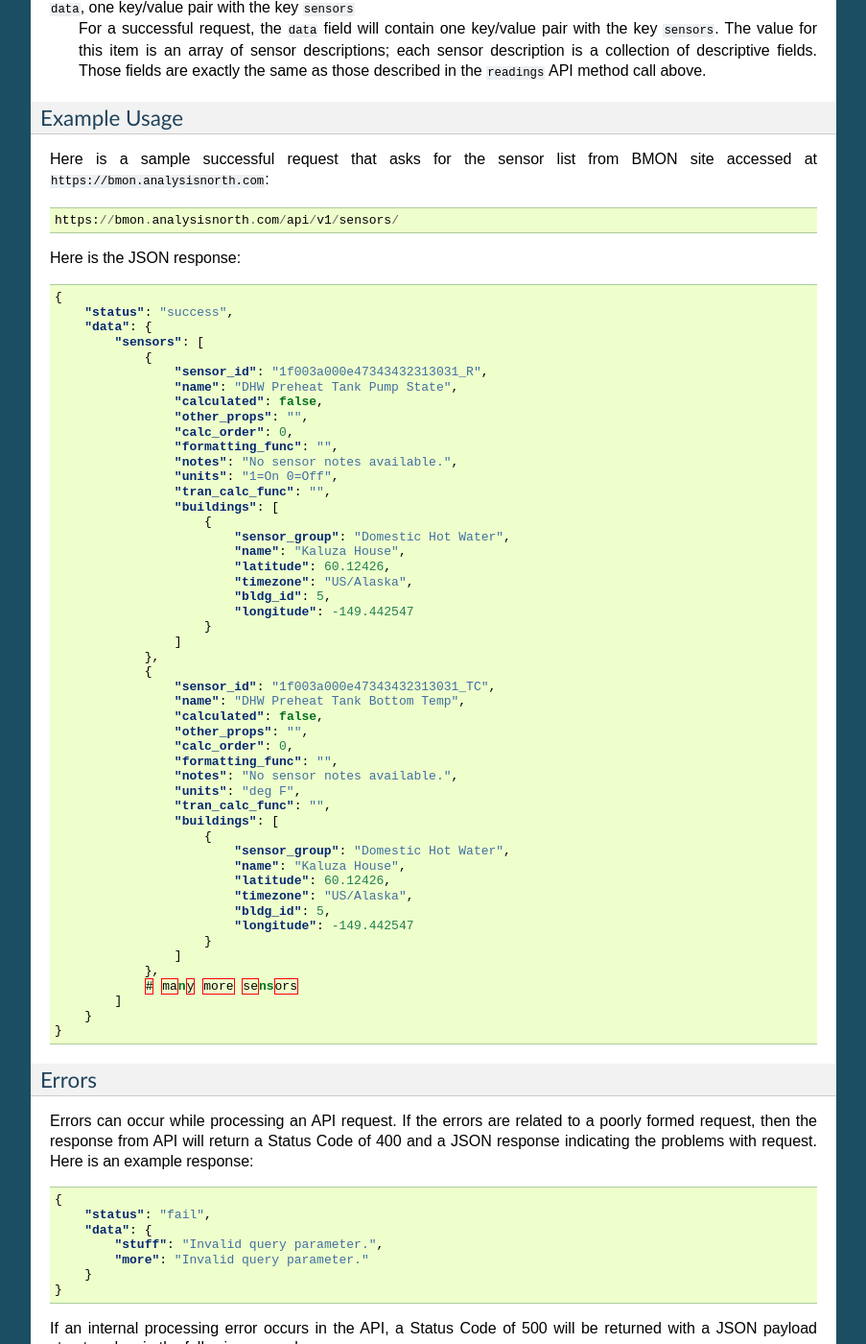
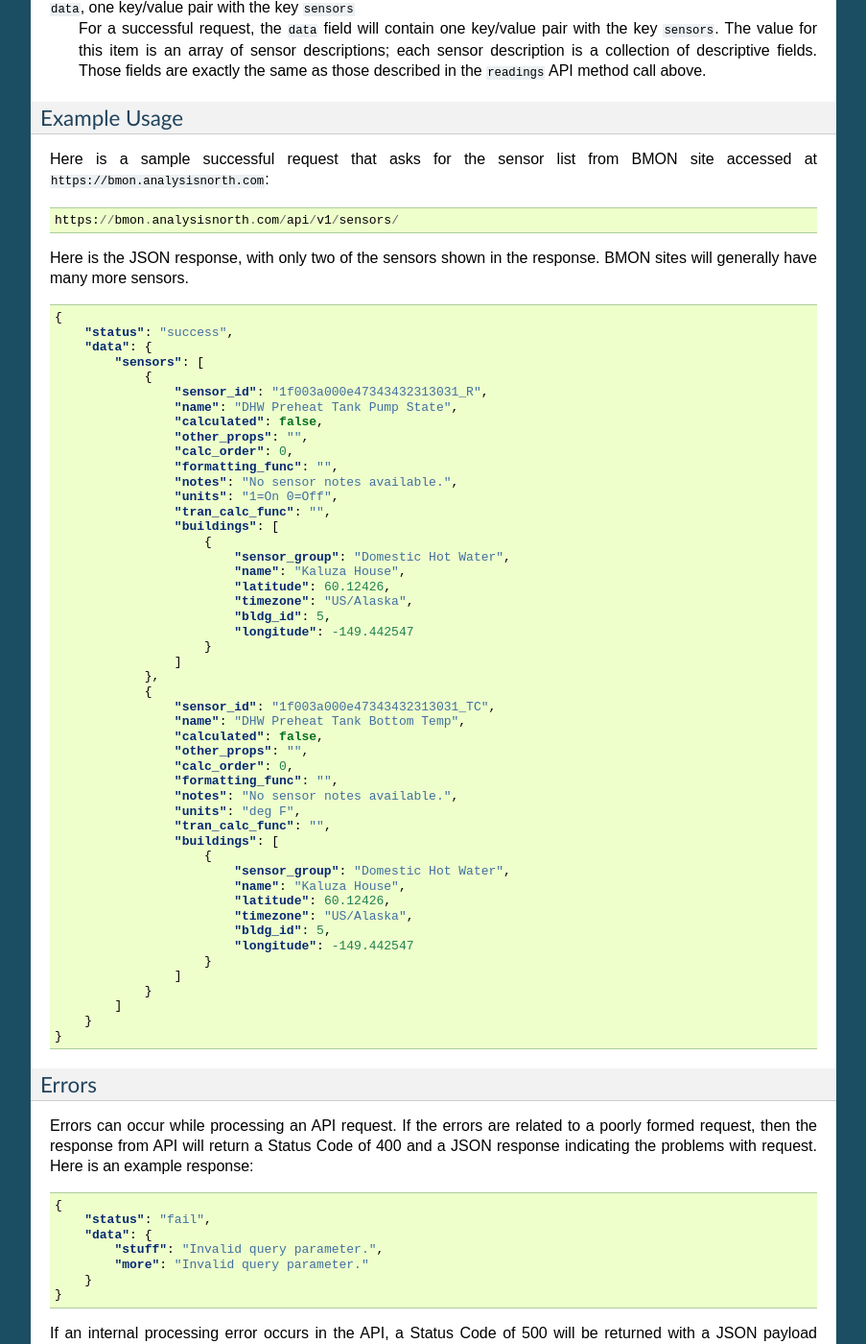
Before and after one commit to alanmitchell/bmon, a Sphinx documentation site: the page built from docs/source/api-data-access.rst, in a window 1280 px wide and 1400 px high, scrolled down 5151 px. Shown: the whole window at 96% size, without its empty margins (198-1101 px from the left). Built offline with Sphinx 7.4.7, drawn with Linux system fonts in a browser that asks for light colours.

Commit message:
Edited sensor list API docs.

```diff
--- a/docs/source/api-data-access.rst
+++ b/docs/source/api-data-access.rst
@@ -339,7 +339,8 @@ BMON site accessed at ``https://bmon.analysisnorth.com``::
 
     https://bmon.analysisnorth.com/api/v1/sensors/
 
-Here is the JSON response:
+Here is the JSON response, with only two of the sensors shown in the
+response.  BMON sites will generally have many more sensors.
 
 .. code-block:: json
 
```
Also changed, not shown: other parts of docs/source/api-data-access.rst (+1 -2 lines).
